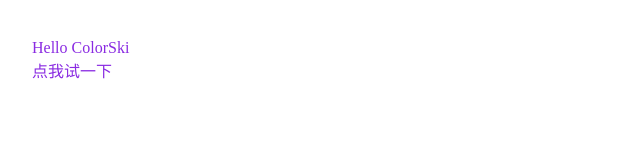
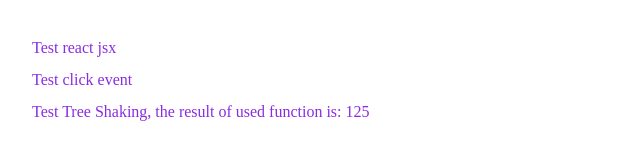
Before and after one commit to colorski/react-webpack, a React app: page / in a window 1280 px wide. Shown: the whole page, without its empty margins (0-640 px from the left). Built offline with nearby package versions, Linux system fonts and the light colour scheme.

Commit message:
Tree Shaking

```diff
--- a/package.json
+++ b/package.json
@@ -1,5 +1,6 @@
 {
   "name": "react-webpack",
+  "sideEffects": false,
   "version": "1.0.0",
   "keywords": [
     "webpack",
--- a/src/components/App.js
+++ b/src/components/App.js
@@ -1,12 +1,14 @@
 import React from 'react';
 import d from '../data/data';
+import { cube } from '../utils/math';
 import './App.css';
 
 export default class App extends React.Component {
     render (){
         return <div className="app-wrap">
             <p>{ d.say }</p>
-            <span onClick={()=>alert('蟹蟹！')}>{ d.btnText }</span>
+            <p><span onClick={()=>alert('蟹蟹111！')}>{ d.btnText }</span></p>
+            <p>{'Test Tree Shaking, the result of used function is: ' + cube(5)}</p>
         </div>
     }
 }
--- a/src/data/data.json
+++ b/src/data/data.json
@@ -1,4 +1,4 @@
 {
-  "say": "Hello ColorSki",
-  "btnText": "点我试一下"
+  "say": "Test react jsx",
+  "btnText": "Test click event"
 }
--- /dev/null
+++ b/src/utils/math.js
@@ -0,0 +1,2 @@
+export const square = (x) => x * x;
+export const cube = (x) => x * x * x;
```
Also changed, not shown: index.html (+6 -4 lines), README.md.
